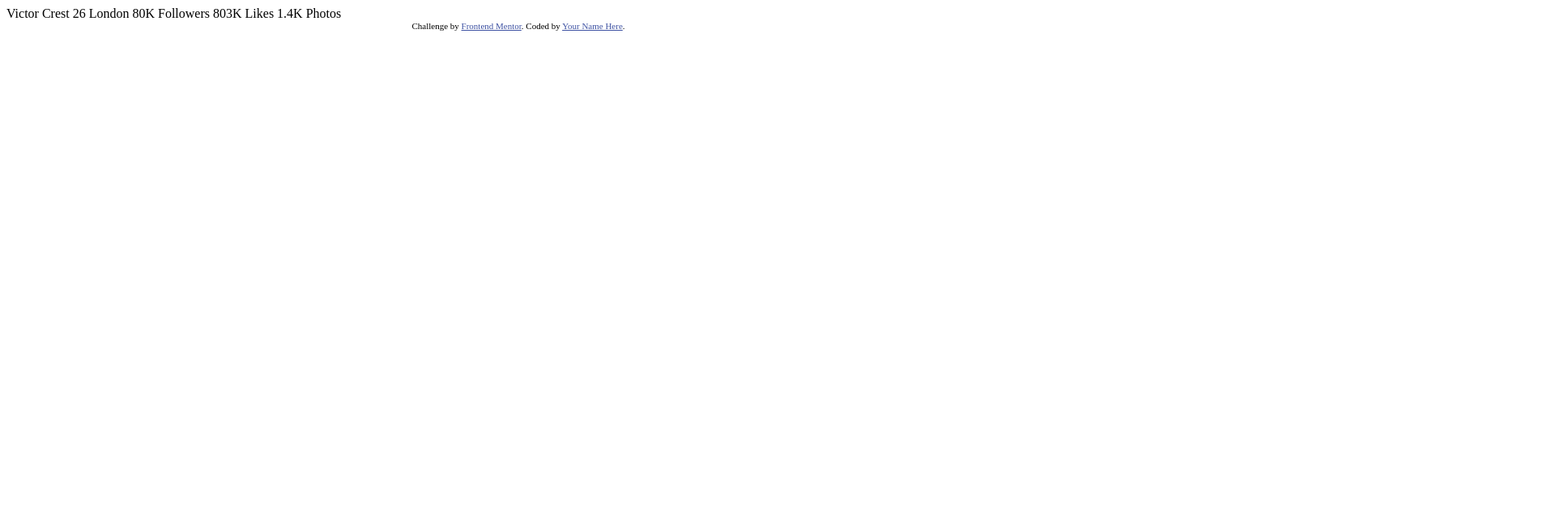
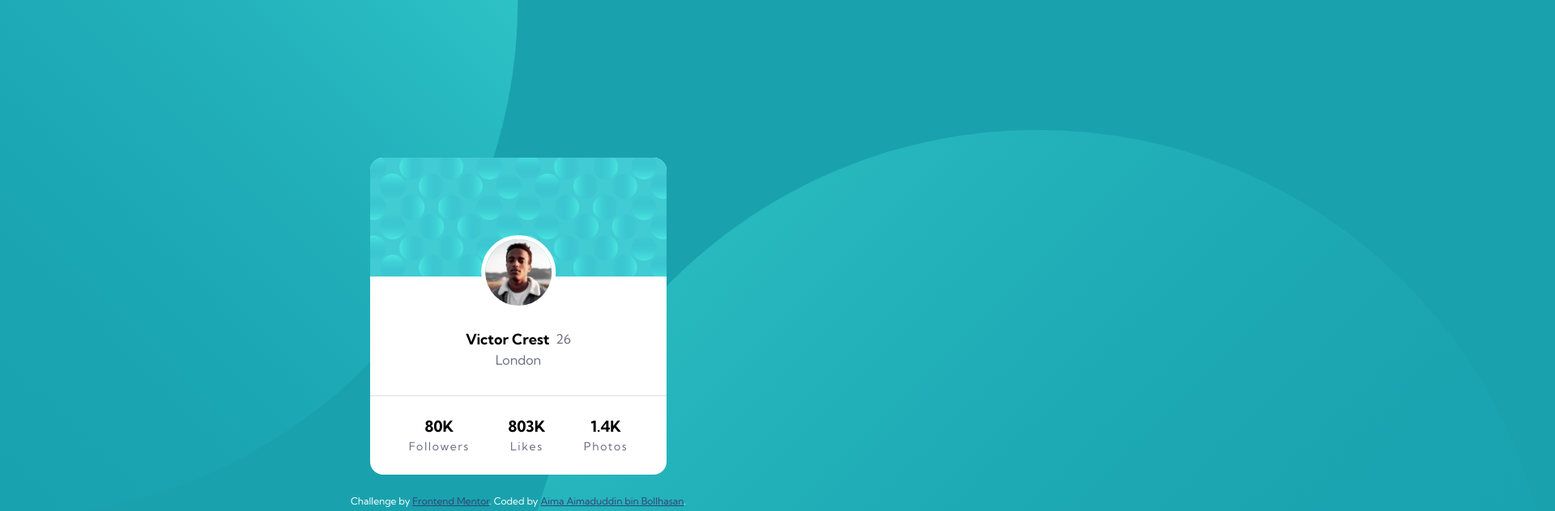
Before and after one commit to aimaduddin/Profile-Card-Component, a plain HTML site: page index.html in a window 1280 px wide. Shown: the top 632 px of the page at 81% size, 1920 px wide, since content can reach past the window. Drawn offline with Linux system fonts and the light colour scheme.

Commit message:
Final project

```diff
--- a/index.html
+++ b/index.html
@@ -1,35 +1,61 @@
 <!DOCTYPE html>
 <html lang="en">
+
 <head>
   <meta charset="UTF-8">
-  <meta name="viewport" content="width=device-width, initial-scale=1.0"> <!-- displays site properly based on user's device -->
+  <meta name="viewport" content="width=device-width, initial-scale=1.0">
+  <!-- displays site properly based on user's device -->
 
   <link rel="icon" type="image/png" sizes="32x32" href="./images/favicon-32x32.png">
 
   <title>Frontend Mentor | Profile card component</title>
+  <link rel="stylesheet" href="style.css">
 
-  <!-- Feel free to remove these styles or customise in your own stylesheet 👍 -->
-  <style>
-    .attribution { font-size: 11px; text-align: center; }
-    .attribution a { color: hsl(228, 45%, 44%); }
-  </style>
 </head>
+
 <body>
-  Victor Crest
-  26
-  London
 
-  80K
-  Followers
+  <img class="bg-top" src="images/bg-pattern-top.svg" alt="Big circle in blue">
+  <img class="bg-bottom" src="images/bg-pattern-bottom.svg" alt="Big circle in blue">
 
-  803K
-  Likes
+  <main>
+    <article>
+      <div class="container">
+        <div class="card-header">
+          <img class="bg-pic" src="images/bg-pattern-card.svg" alt="Background photo with pattern in cyan color">
+          <img class="profile-picture" src="images/image-victor.jpg" alt="An image of a person as a profile picture">
+        </div>
+        <div class="card-content">
+          <div class="flex-group personal-information">
+            <h2 class="user-name">Victor Crest</h2>
+            <p class="user-age">26</p>
+          </div>
+          <p class="user-location">London</p>
+        </div>
+        <div class="card-footer">
+          <div class="flex-group social-stats">
+            <div class="individual-stat">
+              <h3 class="stat-number">80K</h3>
+              <p class="stat-title">Followers</p>
+            </div>
+            <div class="individual-stat">
+              <h3 class="stat-number">803K</h3>
+              <p class="stat-title">Likes</p>
+            </div>
+            <div class="individual-stat">
+              <h3 class="stat-number">1.4K</h3>
+              <p class="stat-title">Photos</p>
+            </div>
+          </div>
+        </div>
+      </div>
+    </article>
+  </main>
 
-  1.4K
-  Photos
   <div class="attribution">
     Challenge by <a href="https://www.frontendmentor.io?ref=challenge" target="_blank">Frontend Mentor</a>.
-    Coded by <a href="#">Your Name Here</a>.
+    Coded by <a href="https://aimaduddin.com">Aima Aimaduddin bin Bollhasan</a>.
   </div>
 </body>
+
 </html>
--- /dev/null
+++ b/style.css
@@ -0,0 +1,209 @@
+@import url('https://fonts.googleapis.com/css2?family=Kumbh+Sans:wght@400;700&display=swap');
+
+:root {
+    --clr-primary-500: hsl(185, 75%, 39%);
+    --clr-primary-600: hsl(227, 10%, 46%);
+    --clr-primary-700: hsl(229, 23%, 23%);
+    --clr-neutral-500: hsl(0, 0%, 59%);
+    --clr-neutral-200: hsla(0, 0%, 59%, 0.3);
+
+    --ff-primary: 'Kumbh Sans', sans-serif;
+    --fw-regular: 400;
+    --fw-bold: 700;
+    --fs-400: 1.125rem;
+
+}
+
+/* CSS RESET */
+/*
+1. Use a more-intuitive box-sizing model.
+*/
+*,
+*::before,
+*::after {
+    box-sizing: border-box;
+}
+
+/*
+2. Remove default margin
+*/
+* {
+    margin: 0;
+}
+
+/*
+3. Allow percentage-based heights in the application
+*/
+html,
+body {
+    height: 100%;
+}
+
+/*
+Typographic tweaks!
+4. Add accessible line-height
+5. Improve text rendering
+*/
+body {
+    line-height: 1.5;
+    -webkit-font-smoothing: antialiased;
+    font-family: var(--ff-primary);
+    background-color: var(--clr-primary-500);
+    display: grid;
+    place-content: center;
+    text-align: center;
+}
+
+/*
+6. Improve media defaults
+*/
+img,
+picture,
+video,
+canvas,
+svg {
+    display: block;
+    max-width: 100%;
+}
+
+/*
+7. Remove built-in form typography styles
+*/
+input,
+button,
+textarea,
+select {
+    font: inherit;
+}
+
+/*
+8. Avoid text overflows
+*/
+p,
+h1,
+h2,
+h3,
+h4,
+h5,
+h6 {
+    overflow-wrap: break-word;
+}
+
+/*
+9. Create a root stacking context
+*/
+#root,
+#__next {
+    isolation: isolate;
+}
+
+.bg-top {
+    position: absolute;
+    top: -80%;
+    left: -50%;
+    z-index: -1;
+    min-width: 100%;
+}
+
+.bg-bottom {
+    position: absolute;
+    bottom: -80%;
+    right: -50%;
+    z-index: -1;
+    min-width: 100%;
+}
+
+@media (max-width:500px) {
+    .bg-top {
+        position: absolute;
+        top: 0;
+        left: -50%;
+        z-index: -1;
+        min-width: 100%;
+    }
+
+    .bg-bottom {
+        position: absolute;
+        bottom: 0;
+        right: -50%;
+        z-index: -1;
+        min-width: 100%;
+    }
+}
+
+.container {
+    background-color: white;
+    border-radius: 1rem;
+    margin: 1.5rem;
+    overflow: hidden;
+    max-width: 500px;
+}
+
+.card-header {
+    position: relative;
+}
+
+.bg-pic {
+    min-width: 100%;
+}
+
+.profile-picture {
+    position: absolute;
+    width: 25%;
+    top: 6rem;
+    left: 50%;
+    transform: translateX(-50%);
+    border-radius: 50%;
+    border: 5px solid #fff;
+}
+
+
+.card-content,
+.card-footer {
+    display: flex;
+    flex-direction: column;
+    justify-content: center;
+}
+
+.flex-group {
+    display: flex;
+    justify-content: center;
+    align-items: center;
+}
+
+.personal-information {
+    margin-top: 4rem;
+    gap: .5rem;
+}
+
+.user-name {
+    font-size: var(--fs-400);
+}
+
+.user-location,
+.user-age {
+    color: var(--clr-primary-600);
+}
+
+.social-stats {
+    padding: 1.5rem;
+    margin-top: 2rem;
+    border-top: solid 1px var(--clr-neutral-200);
+    justify-content: space-around;
+}
+
+.stat-title {
+    color: var(--clr-primary-600);
+    font-size: 0.875rem;
+    letter-spacing: .1rem;
+}
+
+.attribution {
+    font-size: 12px;
+    color: white;
+    text-align: center;
+}
+
+.attribution a {
+    color: hsl(228, 35%, 33%);
+}
```
